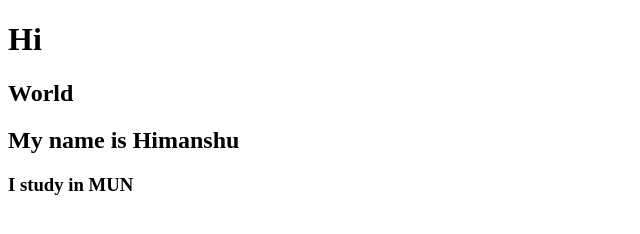
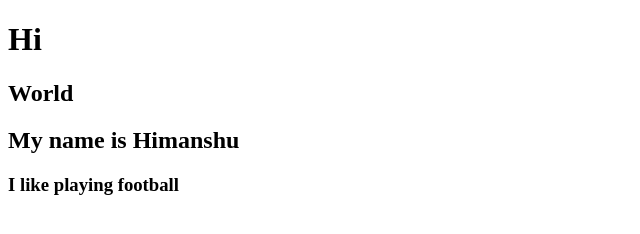
Before and after one commit to coder405/myhelpdesk, a plain HTML site: page index.html in a window 1280 px wide. Shown: the full height of the page, 0-640 px from the left. Drawn offline with Linux system fonts and the light colour scheme.

Commit message:
added football

```diff
--- a/index.html
+++ b/index.html
@@ -10,6 +10,6 @@
     <h1>Hi</h1>
     <h2>World</h2>
     <h2>My name is Himanshu</h2>
-    <h3>I study in MUN</h3>
+    <h3>I like playing football</h3>
   </body>
 </html>
```
